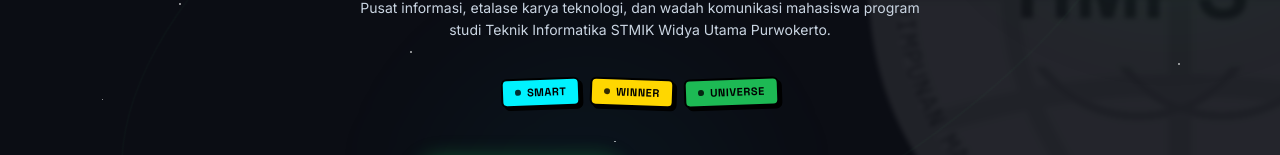
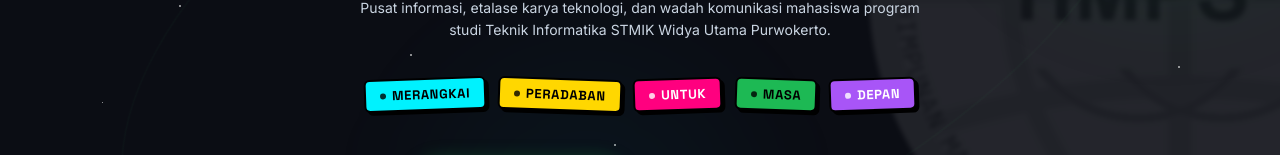
Before and after one commit to LPT-HMPSTI/hmps-ti, a Next.js app: page / in a window 1280 px wide. Shown: the part 390-545 px from the top of the page. Built offline with nearby package versions, Linux system fonts and the light colour scheme; no server answers; the database is empty.

Commit message:
cek autodeployment, ubah dikit hero

```diff
--- a/components/modules/home/HeroSection.tsx
+++ b/components/modules/home/HeroSection.tsx
@@ -159,10 +159,12 @@
         </p>
 
         {/* Tag Badges */}
-        <div className="flex flex-wrap items-center justify-center gap-2.5 pt-0.5 animate-hero-fade" style={{ animationDelay: "300ms", paddingBottom: "20px" }}>
-          <Badge variant="cyan" tilt="left">Smart</Badge>
-          <Badge variant="yellow" tilt="right">Winner</Badge>
-          <Badge variant="spotify" tilt="left">Universe</Badge>
+        <div className="flex flex-wrap items-center justify-center gap-3 pt-0.5 animate-hero-fade" style={{ animationDelay: "300ms", paddingBottom: "20px" }}>
+          <Badge variant="cyan" tilt="left" className="px-3.5 py-1.5 text-xs sm:text-[13px]">Merangkai</Badge>
+          <Badge variant="yellow" tilt="right" className="px-3.5 py-1.5 text-xs sm:text-[13px]">Peradaban</Badge>
+          <Badge variant="strawberry" tilt="left" className="px-3.5 py-1.5 text-xs sm:text-[13px]">Untuk</Badge>
+          <Badge variant="spotify" tilt="right" className="px-3.5 py-1.5 text-xs sm:text-[13px]">Masa</Badge>
+          <Badge variant="purple" tilt="left" className="px-3.5 py-1.5 text-xs sm:text-[13px]">Depan</Badge>
         </div>
 
         {/* Action Buttons with Micro-interactions */}
```
